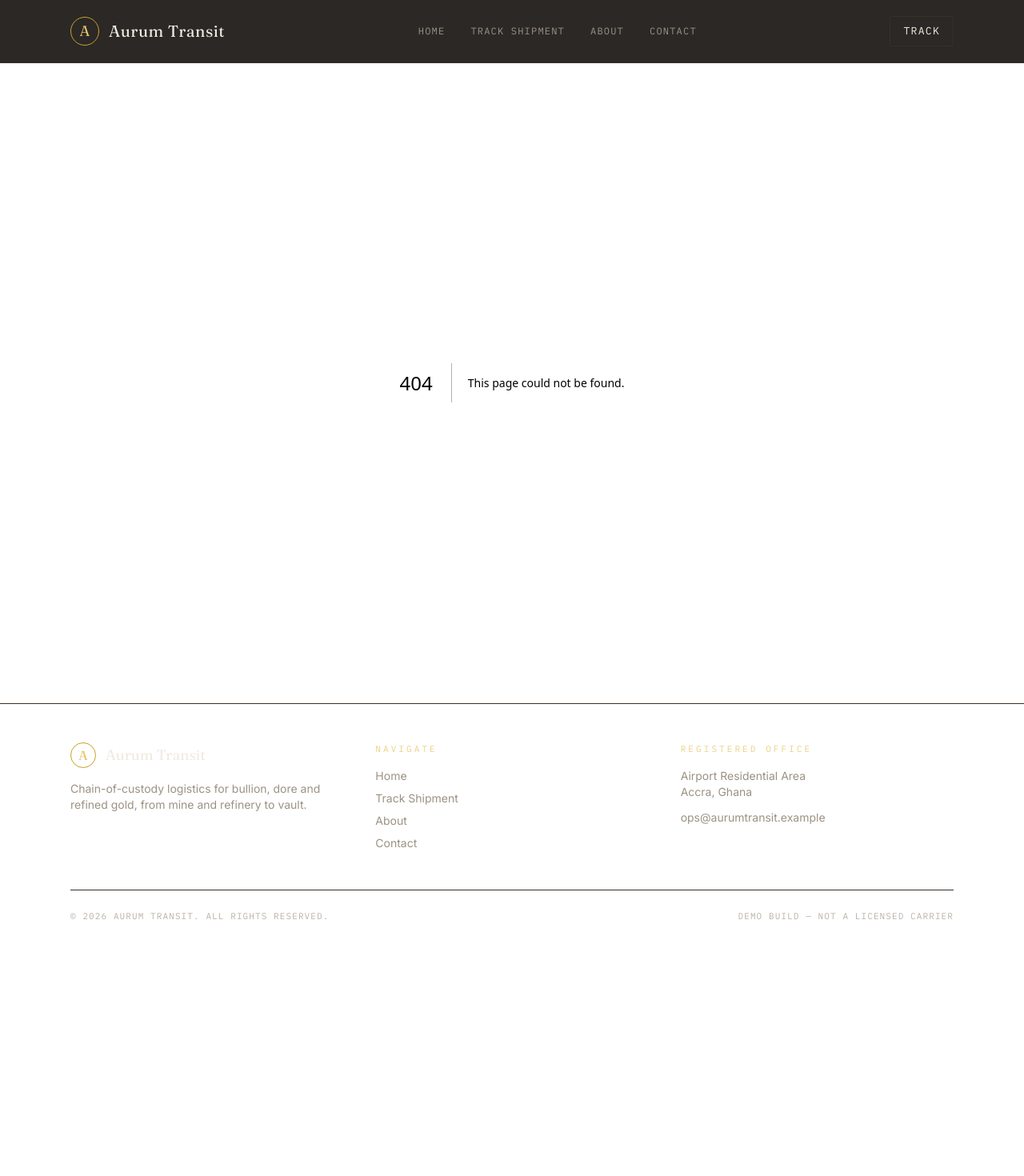
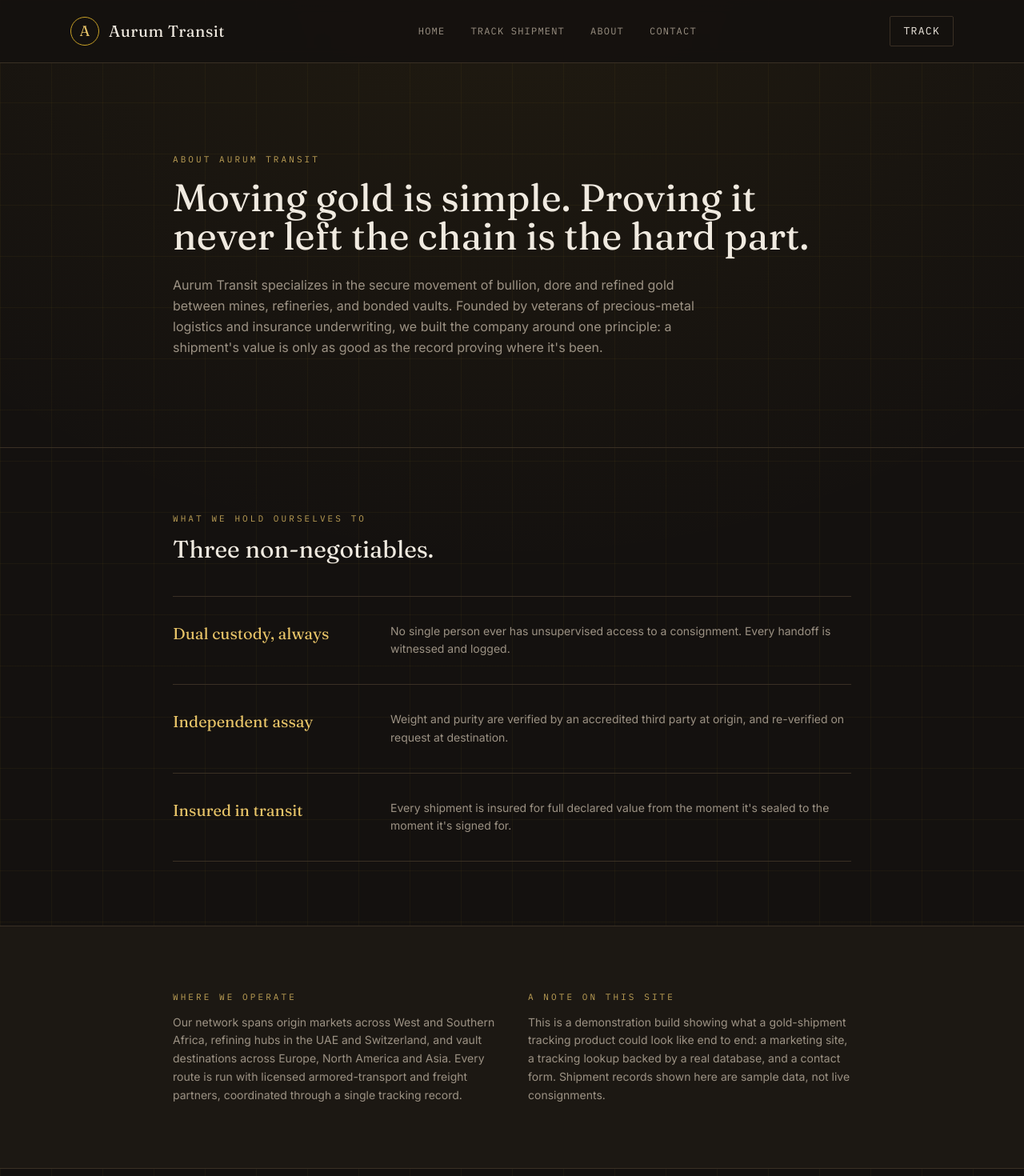
Before and after one commit to corepex-labs/gold-tracker, a Next.js app: page /about in a window 1280 px wide. Before the commit this address had no page. Shown: the top 1470 px of the page at 80% size. Before the commit the page ends 1202 px from the top, so only its background shows below. Built offline with nearby package versions, Linux system fonts and the light colour scheme.

Commit message:
feat: implemented about page

```diff
--- /dev/null
+++ b/app/about/page.tsx
@@ -0,0 +1,84 @@
+import type { Metadata } from "next";
+
+export const metadata: Metadata = {
+  title: "About — Aurum Transit",
+};
+
+const principles = [
+  {
+    title: "Dual custody, always",
+    body: "No single person ever has unsupervised access to a consignment. Every handoff is witnessed and logged.",
+  },
+  {
+    title: "Independent assay",
+    body: "Weight and purity are verified by an accredited third party at origin, and re-verified on request at destination.",
+  },
+  {
+    title: "Insured in transit",
+    body: "Every shipment is insured for full declared value from the moment it's sealed to the moment it's signed for.",
+  },
+];
+
+export default function AboutPage() {
+  return (
+    <div>
+      <section className="border-b border-line">
+        <div className="mx-auto max-w-4xl px-6 py-20 md:py-28">
+          <p className="eyebrow mb-4">About Aurum Transit</p>
+          <h1 className="font-display text-4xl leading-tight text-ivory md:text-5xl">
+            Moving gold is simple. Proving it never left the chain is the
+            hard part.
+          </h1>
+          <p className="mt-6 max-w-2xl text-base leading-relaxed text-muted">
+            Aurum Transit specializes in the secure movement of bullion,
+            dore and refined gold between mines, refineries, and bonded
+            vaults. Founded by veterans of precious-metal logistics and
+            insurance underwriting, we built the company around one
+            principle: a shipment&apos;s value is only as good as the record
+            proving where it&apos;s been.
+          </p>
+        </div>
+      </section>
+
+      <section className="mx-auto max-w-4xl px-6 py-20">
+        <p className="eyebrow mb-3">What We Hold Ourselves To</p>
+        <h2 className="font-display text-3xl text-ivory">
+          Three non-negotiables.
+        </h2>
+        <div className="mt-10 divide-y divide-line border-y border-line">
+          {principles.map((p) => (
+            <div key={p.title} className="grid gap-2 py-8 md:grid-cols-[240px_1fr] md:gap-8">
+              <h3 className="font-display text-xl text-gold-bright">{p.title}</h3>
+              <p className="text-sm leading-relaxed text-muted">{p.body}</p>
+            </div>
+          ))}
+        </div>
+      </section>
+
+      <section className="border-t border-line bg-panel">
+        <div className="mx-auto grid max-w-4xl gap-10 px-6 py-20 md:grid-cols-2">
+          <div>
+            <p className="eyebrow mb-3">Where We Operate</p>
+            <p className="text-sm leading-relaxed text-muted">
+              Our network spans origin markets across West and Southern
+              Africa, refining hubs in the UAE and Switzerland, and vault
+              destinations across Europe, North America and Asia. Every
+              route is run with licensed armored-transport and freight
+              partners, coordinated through a single tracking record.
+            </p>
+          </div>
+          <div>
+            <p className="eyebrow mb-3">A Note on This Site</p>
+            <p className="text-sm leading-relaxed text-muted">
+              This is a demonstration build showing what a gold-shipment
+              tracking product could look like end to end: a marketing
+              site, a tracking lookup backed by a real database, and a
+              contact form. Shipment records shown here are sample data,
+              not live consignments.
+            </p>
+          </div>
+        </div>
+      </section>
+    </div>
+  );
+}
--- /dev/null
+++ b/app/contact/page.tsx
@@ -0,0 +1,48 @@
+import type { Metadata } from "next";
+import ContactForm from "@/components/ContactForm";
+
+export const metadata: Metadata = {
+  title: "Contact — Aurum Transit",
+};
+
+export default function ContactPage() {
+  return (
+    <div className="mx-auto max-w-5xl px-6 py-20 md:py-28">
+      <div className="grid gap-16 md:grid-cols-2">
+        <div>
+          <p className="eyebrow mb-4">Get in Touch</p>
+          <h1 className="font-display text-4xl leading-tight text-ivory md:text-5xl">
+            Questions about a shipment, or a route we don&apos;t cover yet?
+          </h1>
+          <p className="mt-6 max-w-md text-sm leading-relaxed text-muted">
+            For active shipments, the fastest answer is usually the tracking
+            page. For anything else — new routes, insurance queries, or
+            partnership requests — send a message and operations will follow
+            up directly.
+          </p>
+
+          <dl className="mt-10 space-y-6 border-t border-line pt-8">
+            <div>
+              <dt className="eyebrow mb-1">Operations</dt>
+              <dd className="text-sm text-ivory">ops@aurumtransit.example</dd>
+            </div>
+            <div>
+              <dt className="eyebrow mb-1">Registered Office</dt>
+              <dd className="text-sm text-ivory">
+                Airport Residential Area, Accra, Ghana
+              </dd>
+            </div>
+            <div>
+              <dt className="eyebrow mb-1">Hours</dt>
+              <dd className="text-sm text-ivory">Mon–Fri, 08:00–18:00 GMT</dd>
+            </div>
+          </dl>
+        </div>
+
+        <div className="rounded-sm border border-line bg-panel p-8">
+          <ContactForm />
+        </div>
+      </div>
+    </div>
+  );
+}
```
